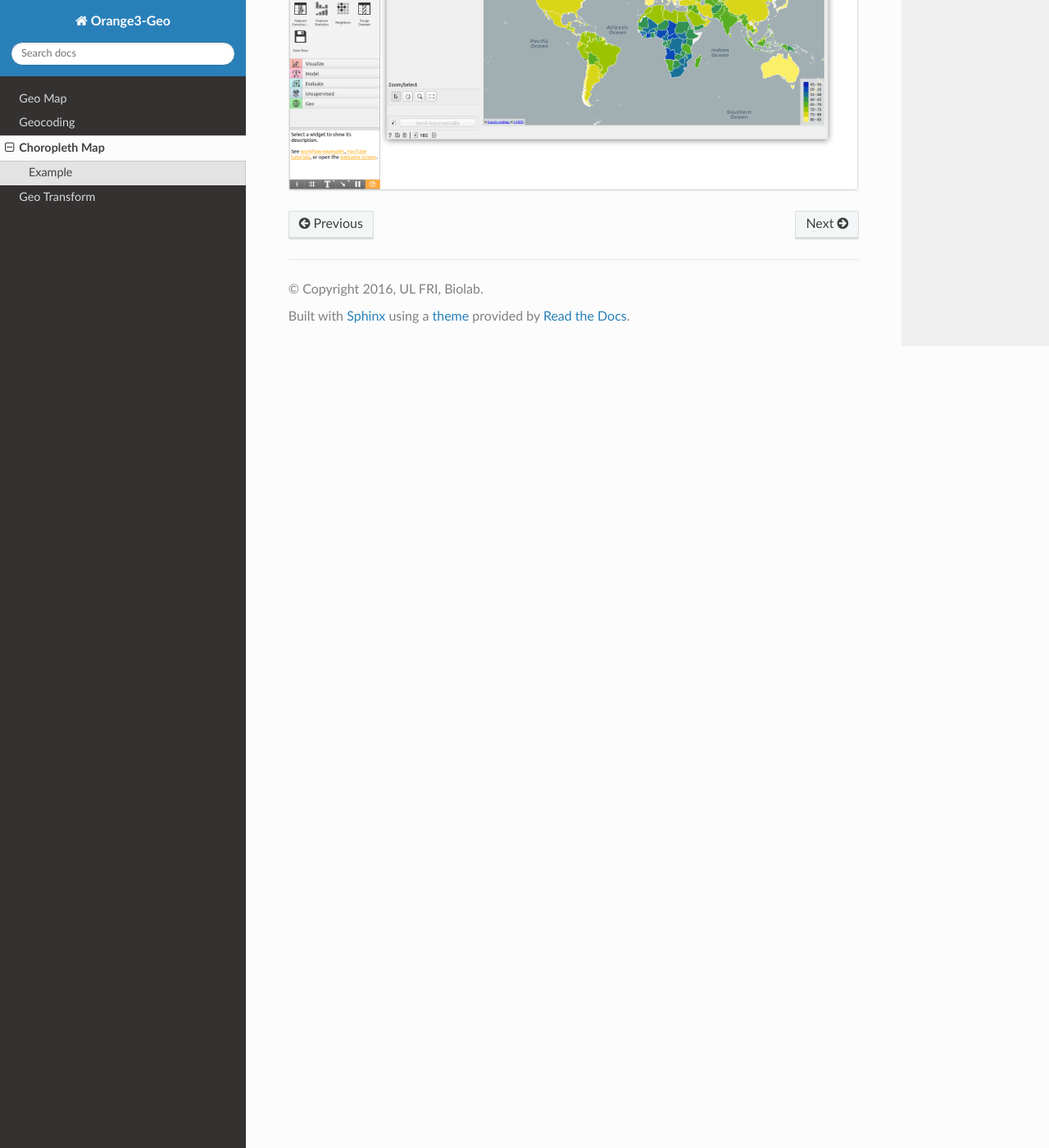
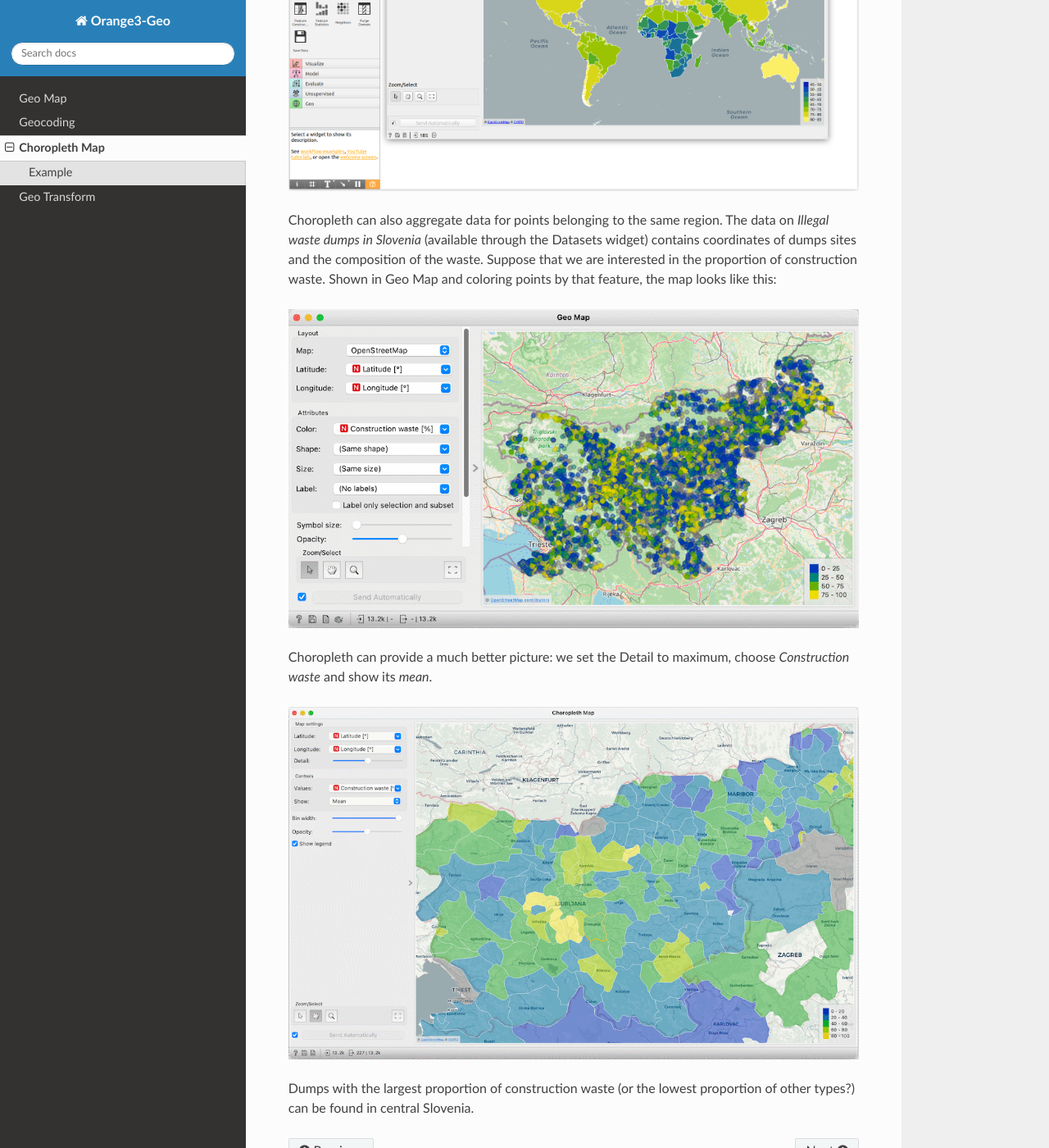
Before and after one commit to biolab/orange3-geo, a Sphinx documentation site: the page built from doc/widgets/choroplethmap.md, in a window 1280 px wide and 1400 px high, scrolled down 2061 px. Shown: the whole window at 82% size. Built offline with Sphinx 7.4.7 and the Read the Docs theme 2.0.0, drawn with Linux system fonts in a browser that asks for light colours.

Commit message:
Choropleth documentation: Add an example with aggregation

```diff
--- a/doc/widgets/choroplethmap.md
+++ b/doc/widgets/choroplethmap.md
@@ -37,3 +37,13 @@ Since *HDI* attribute is our target variable, it will automatically be used for
 The widget shows life expectancy as reported by the United Nations per country. Yellow countries are those with a high Life expectancy and blue ones are the ones with a low life expectancy.
 
 ![](images/Choropleth-Example.png)
+
+Choropleth can also aggregate data for points belonging to the same region. The data on *Illegal waste dumps in Slovenia* (available through the Datasets widget) contains coordinates of dumps sites and the composition of the waste. Suppose that we are interested in the proportion of construction waste. Shown in Geo Map and coloring points by that feature, the map looks like this:
+
+![](images/Choropleth-Example2.png)
+
+Choropleth can provide a much better picture: we set the Detail to maximum, choose *Construction waste* and show its *mean*.
+
+![](images/Choropleth-Example3.png)
+
+Dumps with the largest proportion of construction waste (or the lowest proportion of other types?) can be found in central Slovenia.
```
Also changed, not shown: doc/widgets/images/Choropleth-Example2.png (added), doc/widgets/images/Choropleth-Example3.png (added).
